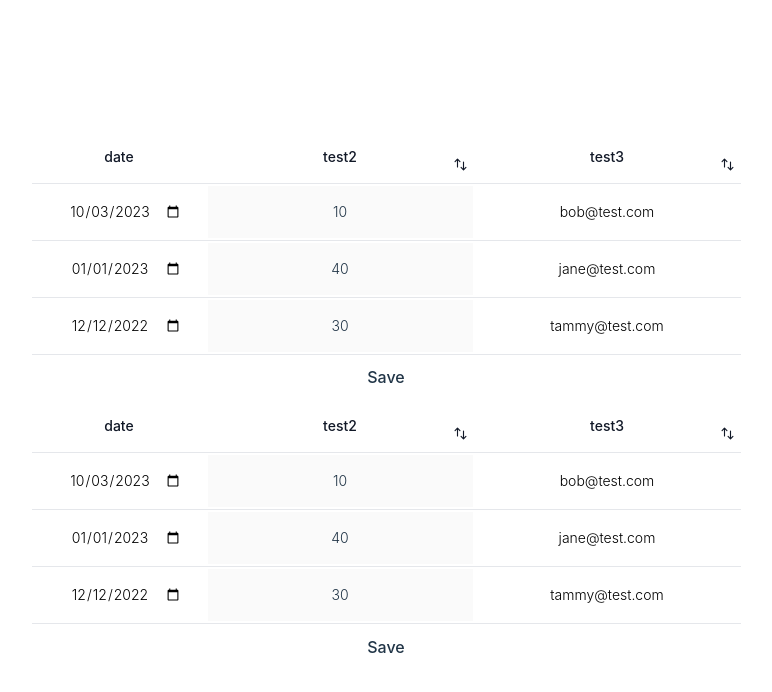
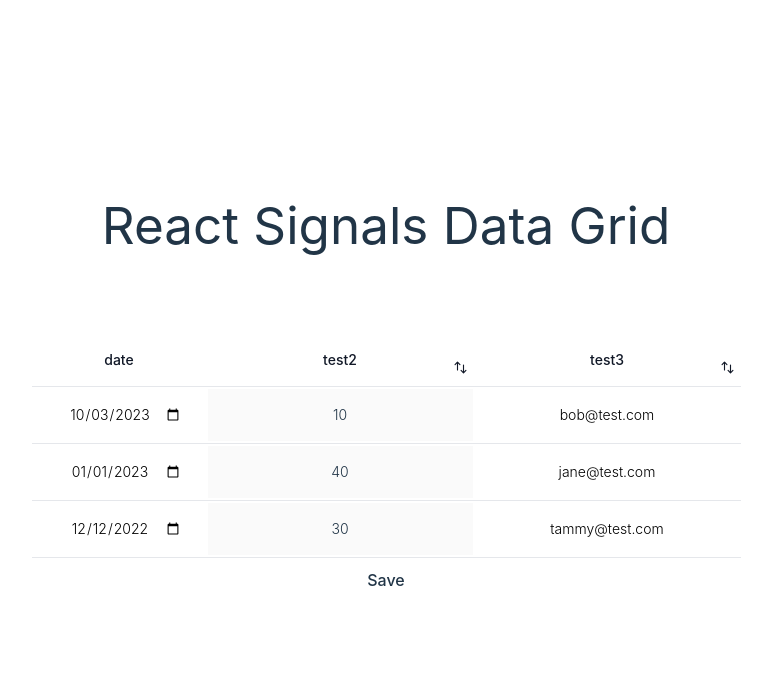
Before and after one commit to StudentOfJS/signal-data-grid, a React (Vite) app: page / in a window 1280 px wide. Shown: the top 692 px of the page, without its empty margins (254-1026 px from the left). Built offline with nearby package versions, Linux system fonts and the light colour scheme.

Commit message:
2 files modified

```diff
--- a/src/App.tsx
+++ b/src/App.tsx
@@ -1,54 +1,12 @@
+import './index.css';
 import './App.css';
 import { Table } from './SignalTable/Table';
 
 function App() {
   return (
     <div className="App">
-      <Table
-        rowData={[
-          {
-            id: 1,
-            date: '10/03/2023',
-            test2: 10,
-            test3: 'bob@test.com',
-          },
-          {
-            id: 2,
-            date: '01/01/2023',
-            test2: 40,
-            test3: 'jane@test.com',
-          },
-          {
-            id: 3,
-            date: '12/12/2022',
-            test2: 30,
-            test3: 'tammy@test.com',
-          },
-        ]}
-        columnDefs={[
-          {
-            field: 'date',
-            isEditable: true,
-            cellOptions: { type: 'date' },
-          },
-          {
-            field: 'test2',
-            cellOptions: { type: 'number' },
-            isSortable: true,
-          },
-          {
-            field: 'test3',
-            isEditable: true,
-            cellOptions: { type: 'email' },
-            isSortable: true,
-          },
-        ]}
-        foreignKey={'id'}
-        handleSubmit={(data) => {
-          console.log(data);
-        }}
-        renderButton={() => <button type="submit">Save</button>}
-      />
+      <h1>React Signals Data Grid</h1>
+      <div className="pt-10 mt-10">
         <Table
           rowData={[
             {
@@ -95,6 +53,7 @@ function App() {
           renderButton={() => <button type="submit">Save</button>}
         />
       </div>
+    </div>
   );
 }
 
```
Also changed, not shown: src/main.tsx (+5 -6 lines). Lines whose indentation alone changed are shown as unchanged.
